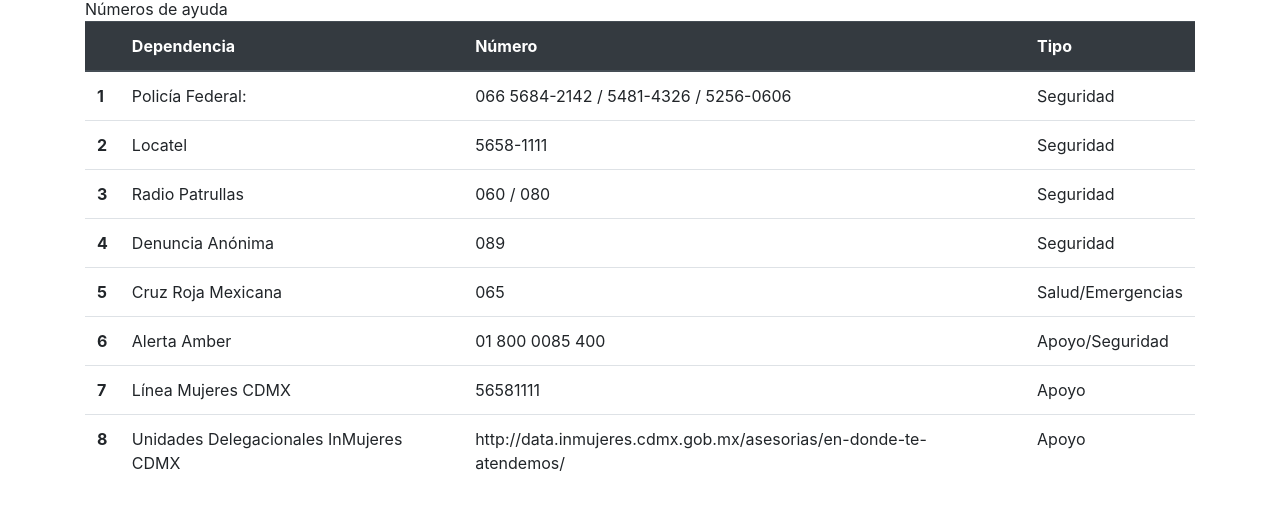
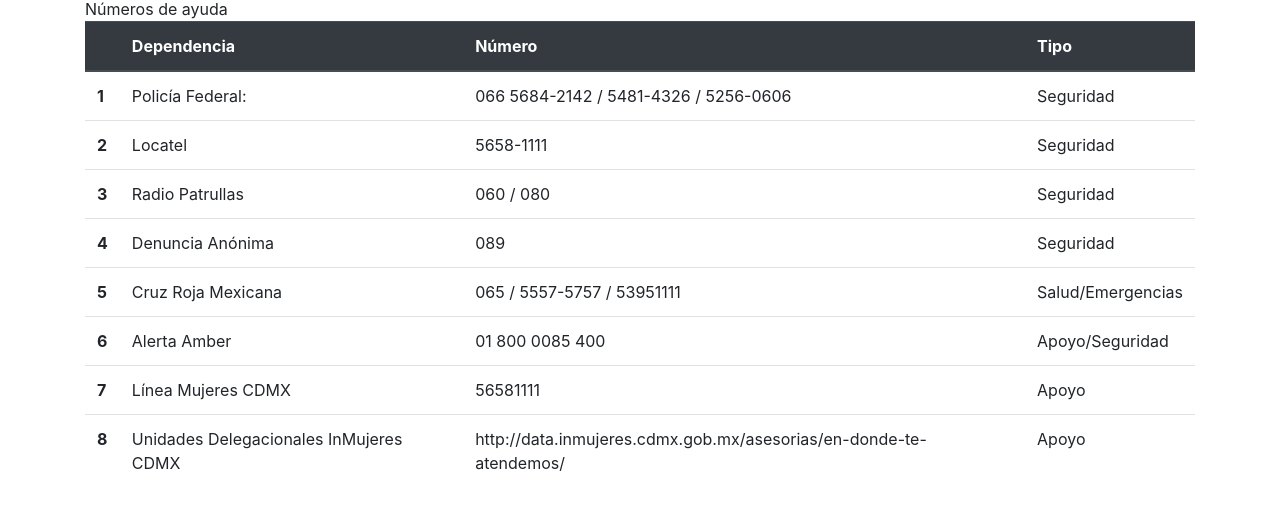
Before and after one commit to angeloLuna/NiUnaMenos, a plain HTML site: page numeros.html in a window 1280 px wide. Shown: the part 59-568 px from the top of the page. Drawn offline with nearby package versions, Linux system fonts and the light colour scheme.

Commit message:
Update numeros.html

```diff
--- a/numeros.html
+++ b/numeros.html
@@ -81,7 +81,7 @@
                           <tr>
                             <th scope="row">5</th>
                             <td>Cruz Roja Mexicana</td>
-                            <td>065</td>
+                            <td>065 / 5557-5757 / 53951111</td>
                             <td>Salud/Emergencias</td>
                            </tr>
 
```
